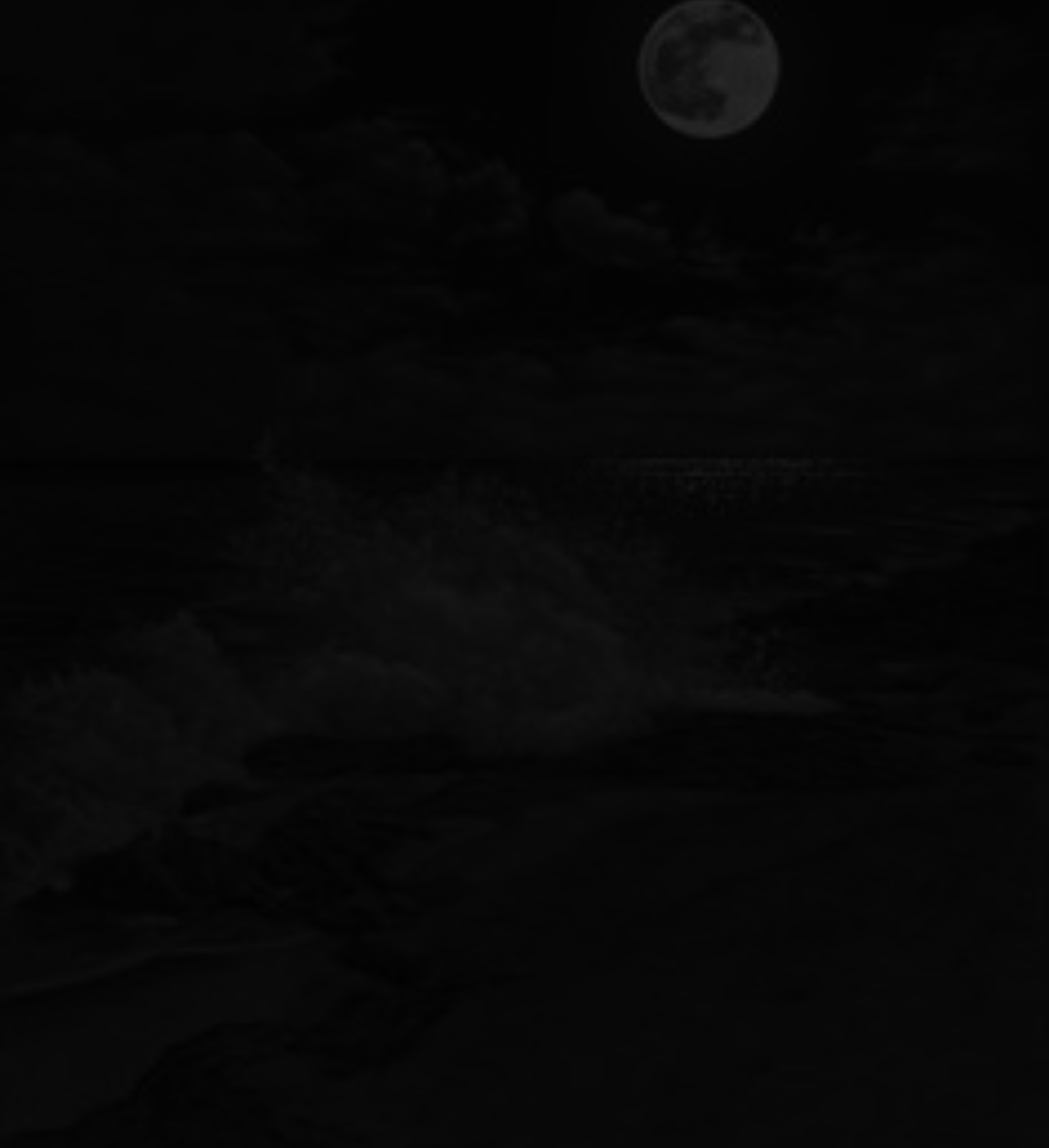
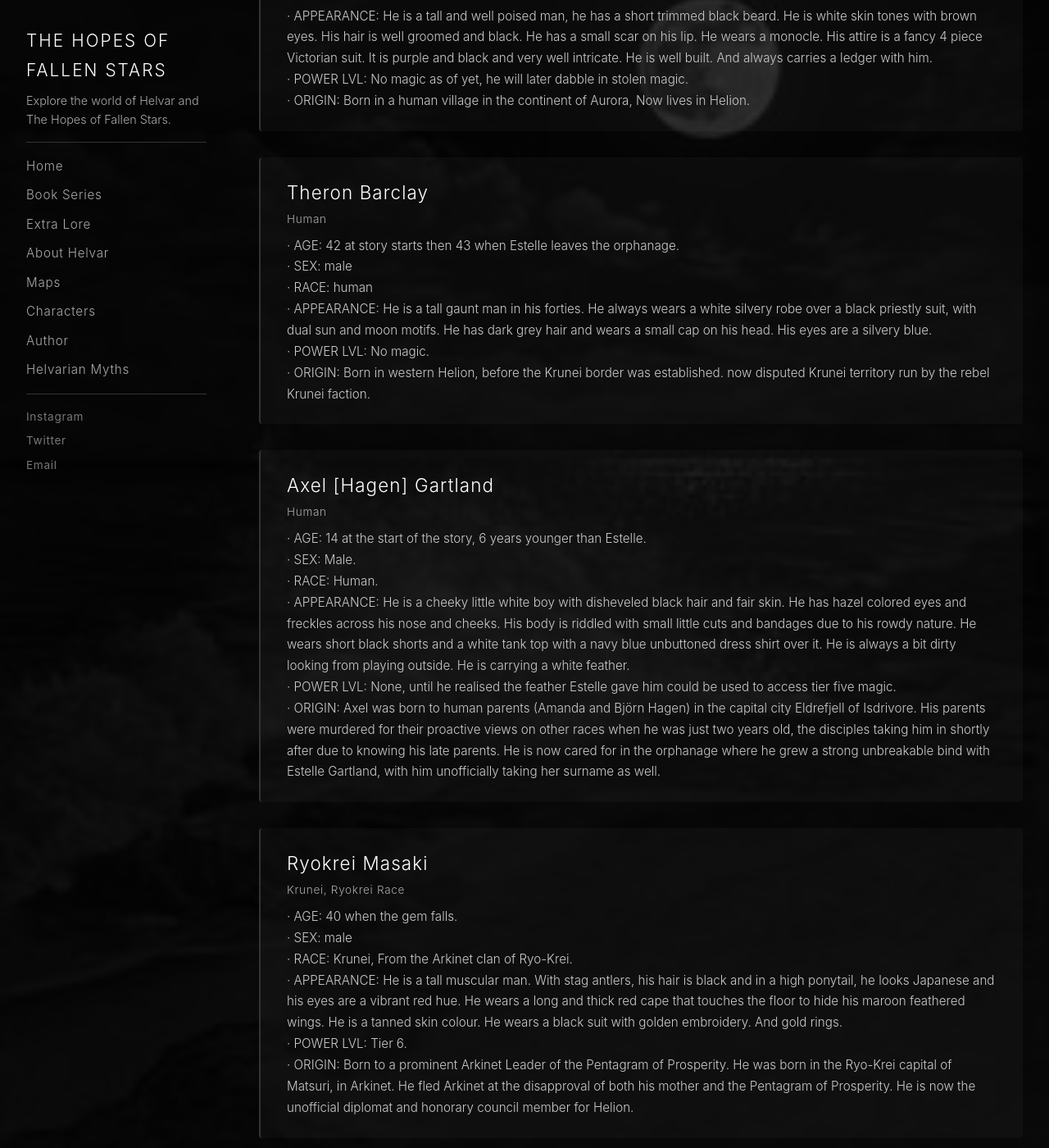
Before and after one commit to Mizuki-5055/Mizuki-5055.github.io, a Jekyll site: the page built from scripture.md, in a window 1280 px wide and 1400 px high, scrolled down 1580 px. Shown: the whole window at 82% size. Built offline with Jekyll 4.4.1, drawn with Linux system fonts in a browser that asks for light colours; some of the changed text lies outside the part shown.

Commit message:
Update Characters “characters”

```diff
--- a/_data/scripture.yml
+++ b/_data/scripture.yml
@@ -17,3 +17,77 @@ items:
       · ORIGIN: Born on Dyre Island, the slums of Helion during the Lunmara festival. She quickly learned that her singing (fueled by joy and hope) could heal and ease people. Her parents, poor and of a discriminated race, exploited her for gold. Later sold by her poor parents to a merchant at age 10.
 
       · UPBRINGING: Håkon Dahle, the merchant, groomed her to hate her heritage, mutilated her wings/ears at 11, trained as bodyguard/lab rat. She is unaware of his true motives and believes he is her caring and loving father.
+  - title: Estelle Gartland
+    reference: Eldric
+    description: |-
+
+      · AGE: 20 years old at the start of the book.
+
+      · SEX: Female
+
+      · RACE: Eldric
+
+      · APPEARANCE: She is a rather tall young woman. Brown silky hair, long and full but she braids it. She has the signature Eldric white feathered wings at the nape of her neck, these are small and elegant, about the size of an owl's feathers. She has fair skin and green eyes. She wears a simple white long sleeve top. An emerald satin long skirt and a matching emerald satin hooded cape to match. The clothes are embroidered with intricate nature-like designs. She wears a handmade necklace made of twine with a beautiful, polished amber as a pendant.
+
+      · POWER LVL: Inherently a tier 3 in the beginning of the story will later reach tier 6. Can float like all Eldric, is not yet aware she can camouflage by turning invisible for a short period of time.
+
+      · ORIGIN: Born on the continent of Isdrivore, Sole survivor of Gartland village destroyed by the impact of a fallen light during Lunmara festival.
+
+      · UPBRINGING: Raised by Disciples, deemed "cursed" due to village destruction.
+  - title: Håkon Dahle
+    reference: Human
+    description: |-
+       AGE: 35 years old when Melody is 20, (36 when she is 21)
+
+      · SEX: Male
+
+      · RACE: Human
+
+      · APPEARANCE: He is a tall and well poised man, he has a short trimmed black beard. He is white skin tones with brown eyes. His hair is well groomed and black. He has a small scar on his lip. He wears a monocle. His attire is a fancy 4 piece Victorian suit. It is purple and black and very well intricate. He is well built. And always carries a ledger with him.
+
+      · POWER LVL: No magic as of yet, he will later dabble in stolen magic.
+
+      · ORIGIN: Born in a human village in the continent of Aurora, Now lives in Helion.
+  - title: Theron Barclay
+    reference: Human
+    description: |-
+
+      · AGE: 42 at story starts then 43 when Estelle leaves the orphanage.
+
+      · SEX: male
+
+      · RACE: human
+
+      · APPEARANCE: He is a tall gaunt man in his forties. He always wears a white silvery robe over a black priestly suit, with dual sun and moon motifs. He has dark grey hair and wears a small cap on his head. His eyes are a silvery blue.
+
+      · POWER LVL: No magic.
+
+      · ORIGIN: Born in western Helion, before the Krunei border was established. now disputed Krunei territory run by the rebel Krunei faction.
+  - title: Axel [Hagen] Gartland
+    reference: Human
+    description: |-
+      · AGE: 14 at the start of the story, 6 years younger than Estelle.
+
+      · SEX: Male.
+
+      · RACE: Human.
+
+      · APPEARANCE: He is a cheeky little white boy with disheveled black hair and fair skin. He has hazel colored eyes and freckles across his nose and cheeks. His body is riddled with small little cuts and bandages due to his rowdy nature. He wears short black shorts and a white tank top with a navy blue unbuttoned dress shirt over it. He is always a bit dirty looking from playing outside. He is carrying a white feather.
+
+      · POWER LVL: None, until he realised the feather Estelle gave him could be used to access tier five magic.
+
+      · ORIGIN: Axel was born to human parents (Amanda and Björn Hagen) in the capital city Eldrefjell of Isdrivore. His parents were murdered for their proactive views on other races when he was just two years old, the disciples taking him in shortly after due to knowing his late parents. He is now cared for in the orphanage where he grew a strong unbreakable bind with Estelle Gartland, with him unofficially taking her surname as well.
+  - title: Ryokrei Masaki
+    reference: Krunei, Ryokrei Race
+    description: |-
+      · AGE: 40 when the gem falls.
+
+      · SEX: male
+
+      · RACE: Krunei, From the Arkinet clan of Ryo-Krei.
+
+      · APPEARANCE: He is a tall muscular man. With stag antlers, his hair is black and in a high ponytail, he looks Japanese and his eyes are a vibrant red hue. He wears a long and thick red cape that touches the floor to hide his maroon feathered wings. He is a tanned skin colour. He wears a black suit with golden embroidery. And gold rings.
+
+      · POWER LVL: Tier 6.
+
+      · ORIGIN: Born to a prominent Arkinet Leader of the Pentagram of Prosperity. He was born in the Ryo-Krei capital of Matsuri, in Arkinet. He fled Arkinet at the disapproval of both his mother and the Pentagram of Prosperity. He is now the unofficial diplomat and honorary council member for Helion.
```
